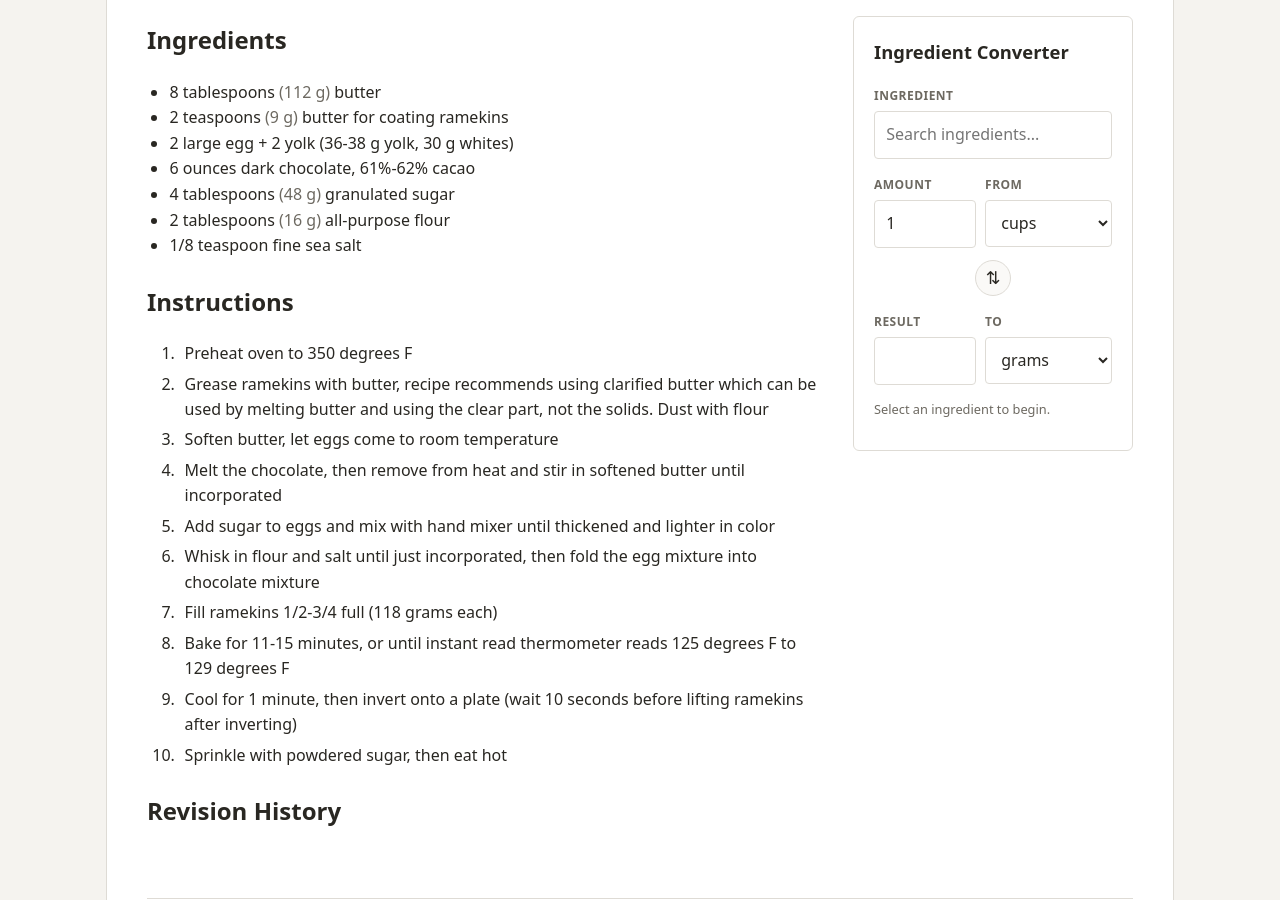
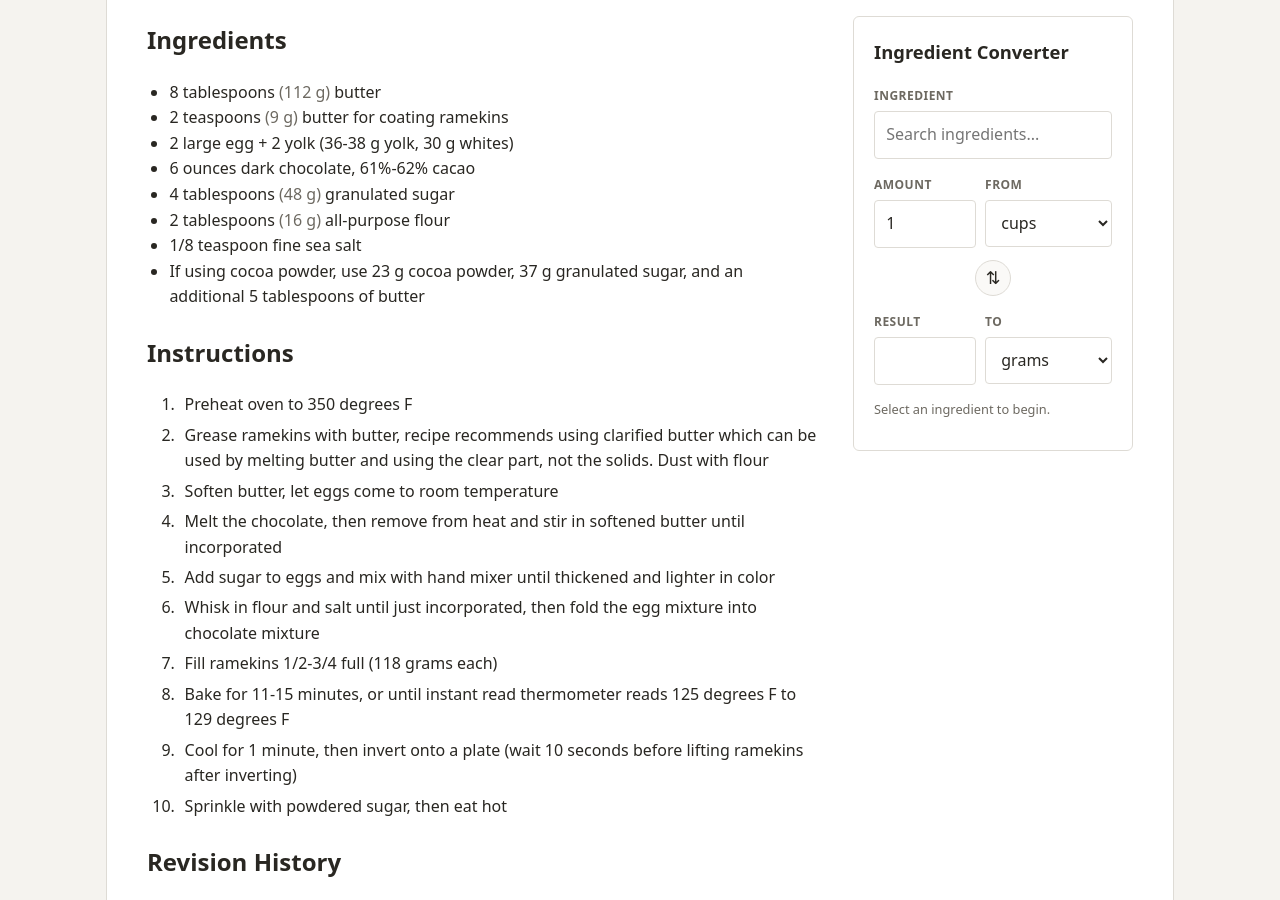
Before and after one commit to sundaycake/recipes, a Jekyll site: the page built from _recipes/chocolate-molten-lava-cake.md, in a window 1280 px wide and 900 px high, scrolled down 662 px. Built offline with Jekyll 4.4.1, drawn with Linux system fonts in a browser that asks for light colours.

Commit message:
Update chocolate-molten-lava-cake.md

```diff
--- a/_recipes/chocolate-molten-lava-cake.md
+++ b/_recipes/chocolate-molten-lava-cake.md
@@ -34,7 +34,7 @@ source_url: https://www.realbakingwithrose.com/month/2021/4/3/molten-lava-chocol
 - 2 tablespoon all-purpose flour
 - 1/8 teaspoon fine sea salt
 
-
+- If using cocoa powder, use 23 g cocoa powder, 37 g granulated sugar, and an additional 5 tablespoons of butter
 
 ## Instructions
 1. Preheat oven to 350 degrees F
```
